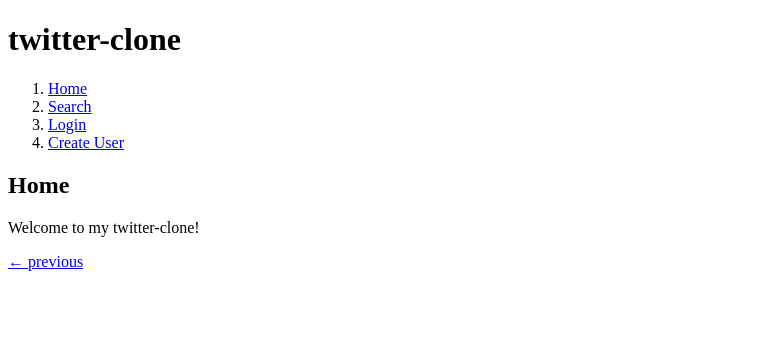
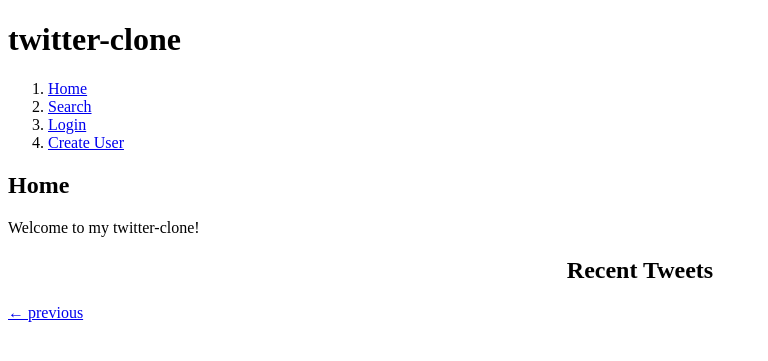
Before and after one commit to trandannyy/twitter-clone, a Flask app: template services/web/project/templates/root.html in a window 1280 px wide. Shown: the top 361 px of the page, without its empty margins (0-768 px from the left). Run offline with Flask 3, Linux system fonts and the light colour scheme; the template is opened without the code that fills it: most values are stand-ins (such as "Sample title", 1, 10 or a date in 2020); parts of the project's set-up code (start-up, migrations or seed data) failed here and were passed over.

Commit message:
removed empty box

```diff
--- a/services/web/project/templates/root.html
+++ b/services/web/project/templates/root.html
@@ -16,8 +16,11 @@
 {% endfor %}
 </table>
 -->
-
+<h2 style="text-align: center;">
+    Recent Tweets
+</h2>
 {% for message in messages %}
+    {% if message %}
         <div style="border: 1px solid black; padding: 10px;">
             {% for key, value in message.items() %}
                 {% if key == 'screen_name' %}
@@ -29,14 +32,15 @@
                 {% endif %}
             {% endfor %}
         </div>
+    {% endif %}
 {% endfor %}
 
 {% if page > 0 %}
-    <a href="?page={{ page - 1 }}">&#8592; previous</a>
+    <a style="padding-bottom: 20px;" href="?page={{ page - 1 }}">&#8592; previous</a>
 {% endif %}
 
 {% if page < total_pages %}
-    <a style="float: right;" href="?page={{ page + 1 }}">next &#8594;</a>
+    <a style="float: right; padding-bottom: 20px;" href="?page={{ page + 1 }}">next &#8594;</a>
 {% endif %}
 
 {% endblock %}
```
Lines whose indentation alone changed are shown as unchanged.
